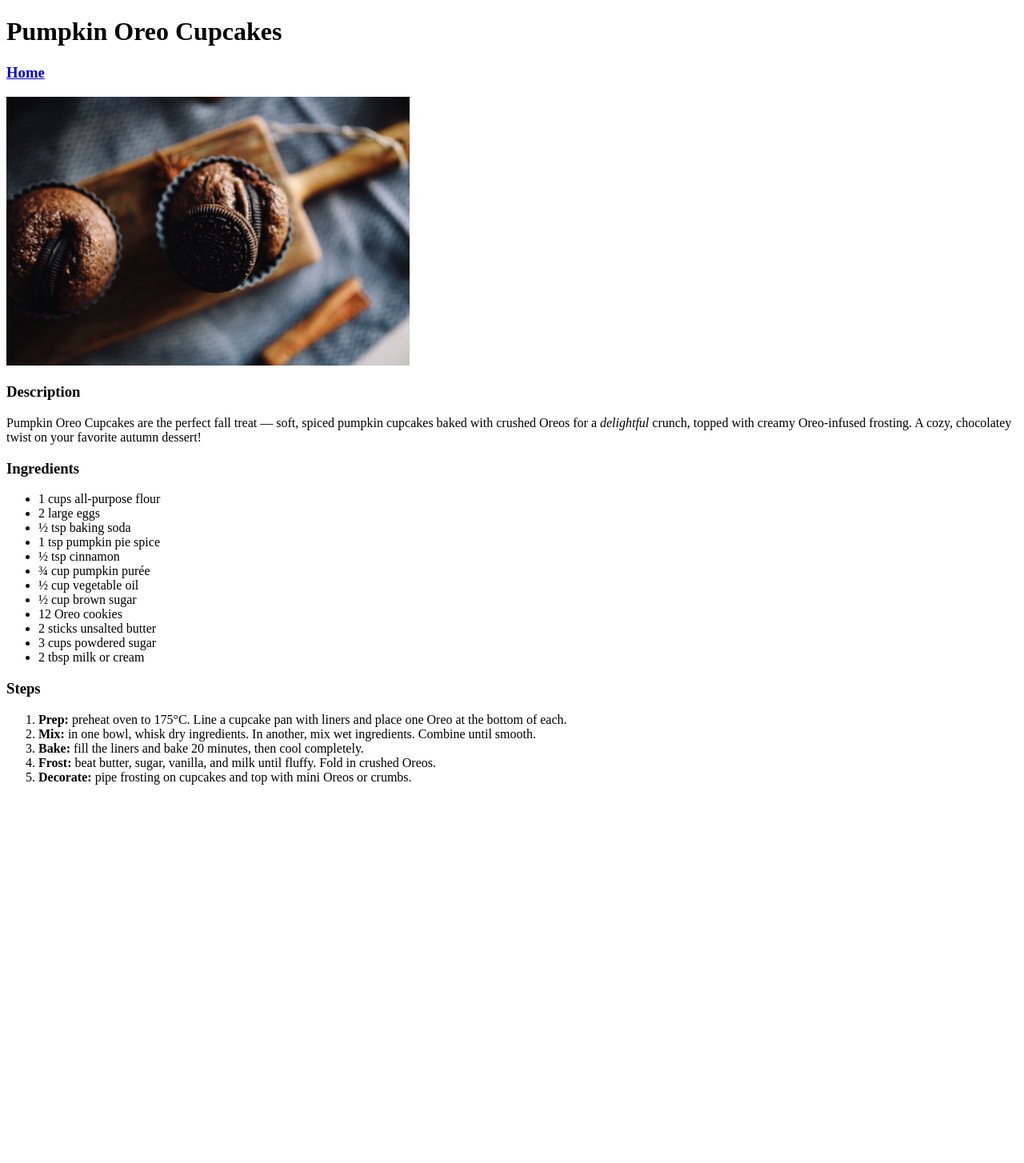
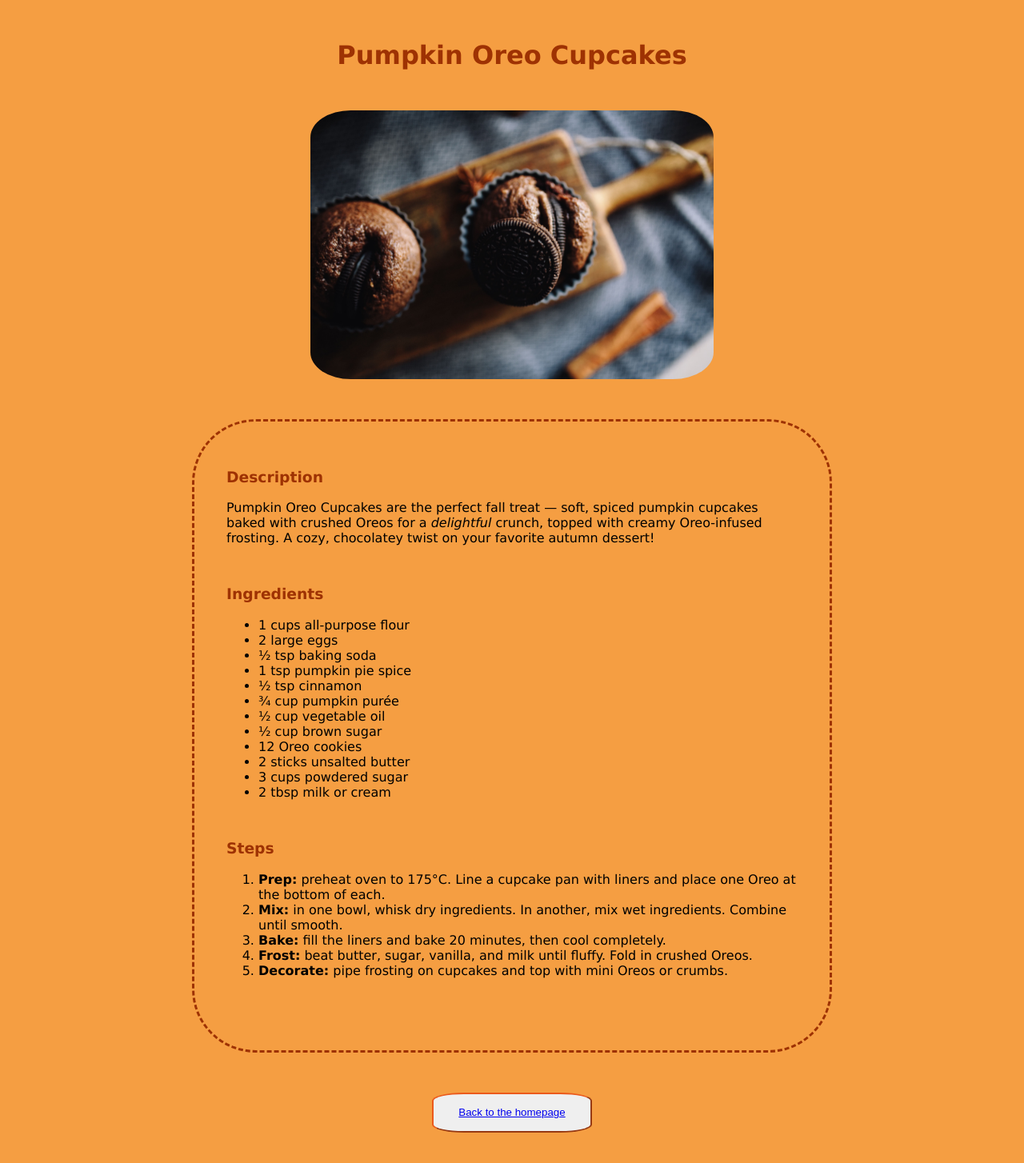
Before and after one commit to ismarisma/odin-recipes, a plain HTML site: page recipes/pumpkin-oreo-cupcakes.html in a window 1280 px wide. Shown: the whole page at 80% size. Before the commit the page ends 997 px from the top, so only its background shows below. Drawn offline with Linux system fonts and the light colour scheme.

Commit message:
Add style

```diff
--- a/recipes/pumpkin-oreo-cupcakes.html
+++ b/recipes/pumpkin-oreo-cupcakes.html
@@ -3,14 +3,18 @@
   <head>
     <meta charset="UTF-8">
     <title>Pumpkin Oreo Cupcakes</title>
+    <link rel="stylesheet" href="../style.css">
   </head>
   <body>
-    <h1>Pumpkin Oreo Cupcakes</h1>
-    <h3><a href="../index.html">Home</a></h3>
+    <h1 class="recipe-title">Pumpkin Oreo Cupcakes</h1>
     <img src="../img/cupcakes.jpg" alt="Pumpkin Oreo Cupcakes" width="504" height="336">
-    <h3>Description</h3>
+    <div class="recipe-card">
+      <div class="card-section">
+        <h3 class="small-title">Description</h3>
         <p>Pumpkin Oreo Cupcakes are the perfect fall treat — soft, spiced pumpkin cupcakes baked with crushed Oreos for a <em>delightful</em> crunch, topped with creamy Oreo-infused frosting. A cozy, chocolatey twist on your favorite autumn dessert!</p>
-    <h3>Ingredients</h3>
+      </div>
+      <div class="card-section">
+        <h3 class="small-title">Ingredients</h3>
         <ul>
          <li>1 cups all-purpose flour</li>
           <li>2 large eggs</li>
@@ -25,7 +29,9 @@
           <li>3 cups powdered sugar</li>
           <li>2 tbsp milk or cream</li>
         </ul>
-    <h3>Steps</h3>
+      </div>
+      <div class="card-section">
+        <h3 class="small-title">Steps</h3>
         <ol>
           <li><strong>Prep:</strong> preheat oven to 175°C. Line a cupcake pan with liners and place one Oreo at the bottom of each.</li>
           <li><strong>Mix:</strong> in one bowl, whisk dry ingredients. In another, mix wet ingredients. Combine until smooth.</li>
@@ -33,5 +39,8 @@
           <li><strong>Frost:</strong> beat butter, sugar, vanilla, and milk until fluffy. Fold in crushed Oreos.</li>
           <li><strong>Decorate:</strong> pipe frosting on cupcakes and top with mini Oreos or crumbs.</li>
         </ol>
+      </div>
+    </div>
+    <button class="home-button"><a href="../index.html">Back to the homepage</a></button>
   </body>
 </html>
--- /dev/null
+++ b/style.css
@@ -0,0 +1,67 @@
+*,
+*::before,
+*::after {
+  box-sizing: border-box;
+}
+
+body {
+  background-color: #f59e42;
+  font-family: Verdana, Geneva, Tahoma, sans-serif;
+}
+
+.home-title {
+  text-align: center;
+  color:  #9e3203;;
+  margin-bottom: 50px;
+}
+
+.no-bullet-point {
+  list-style: none;
+}
+
+.home-links {
+  margin-bottom: 20px;
+  height: 50px;
+  width: 200px;
+  border-radius: 20%;
+  border-color: #eb5a1c;
+}
+
+.recipe-title {
+  color:  #9e3203;;
+  margin: 50px auto;
+  text-align: center;
+  display: block;
+}
+
+.home-button {
+  margin: 50px auto;
+  height: 50px;
+  width: 200px;
+  border-radius: 20%;
+  border-color: #eb5a1c;
+  display: block;
+}
+
+img {
+  margin: 10px auto 50px;
+  display: block;
+  border-radius: 10%;
+}
+
+.recipe-card {
+  margin: 30px auto;
+  border-radius: 10%;
+  border-style: dashed;
+  padding: 40px;
+  width: 800px;
+  border-color: #9e3203;
+}
+
+.card-section {
+  margin-bottom: 50px;
+}
+
+.small-title {
+  color: #9e3203;
+}
```
Also changed, not shown: index.html (+6 -5 lines), recipes/caramel-apples.html (+14 -5 lines), recipes/pumpkin-waffles.html (+14 -5 lines). Lines whose indentation alone changed are shown as unchanged.
